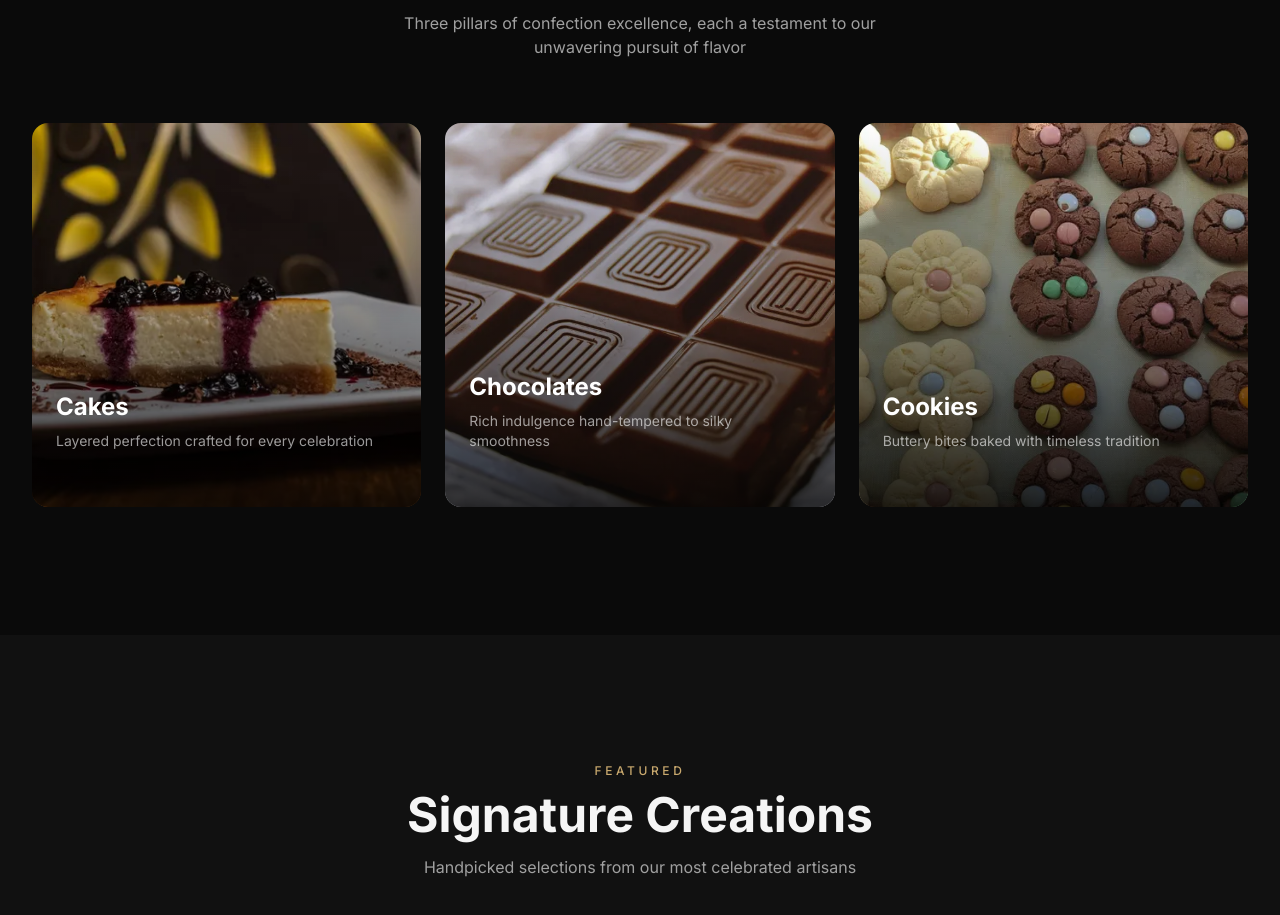
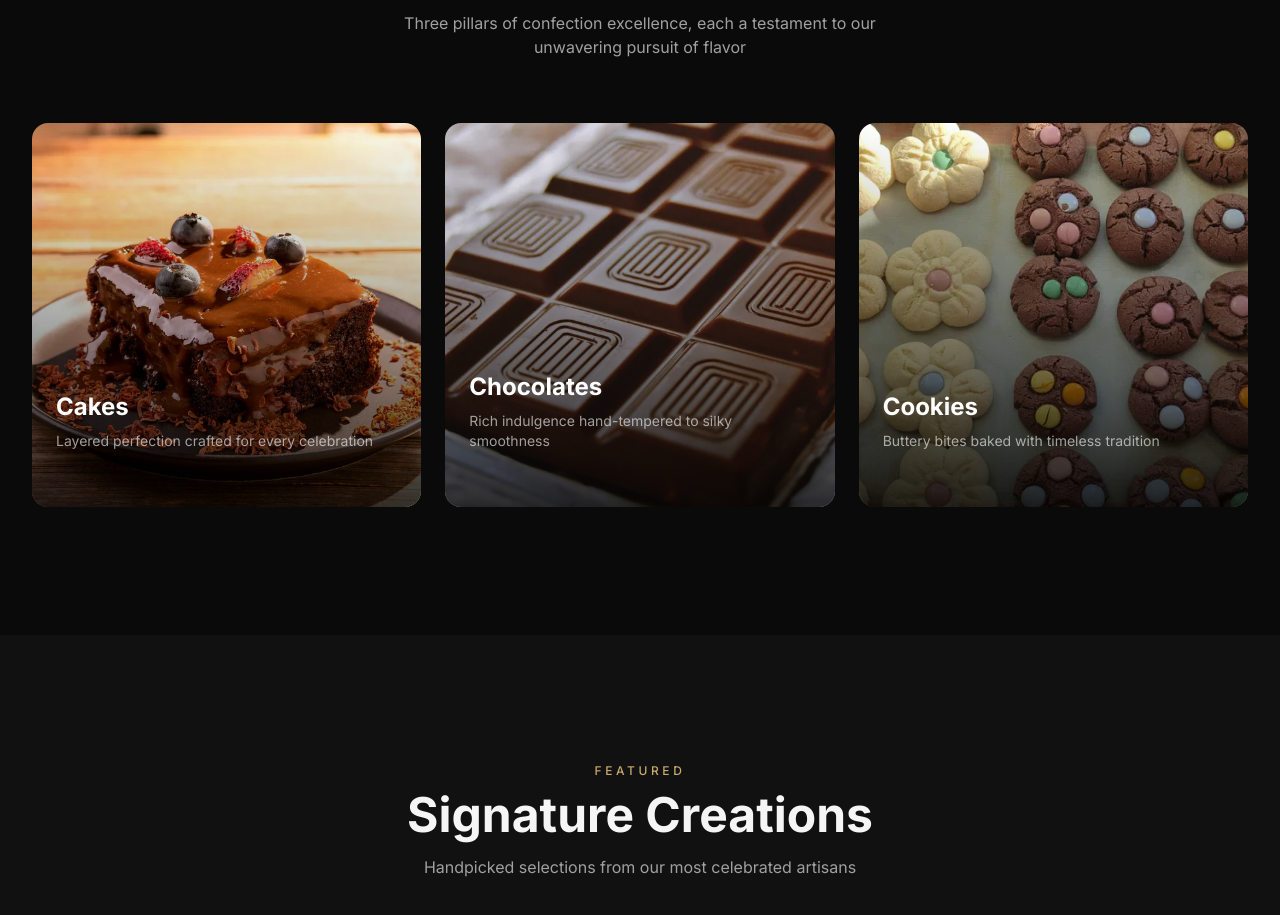
Before and after one commit to Mayank-Golchha/Bakery-Website, a Next.js app in the folder feel-the-meal/: page / in a window 1280 px wide. Shown: the part 1009-1924 px from the top of the page. Built offline with nearby package versions, Linux system fonts and the light colour scheme; no server answers; the database is empty.

Commit message:
Changed Images

```diff
--- a/feel-the-meal/src/components/CategoriesSection.tsx
+++ b/feel-the-meal/src/components/CategoriesSection.tsx
@@ -17,7 +17,7 @@ const CATEGORIES = [
     name: "Cakes",
     slug: "cakes",
     description: "Layered perfection crafted for every celebration",
-    image: "/image9.webp",
+    image: "/image2.webp",
   },
   {
     name: "Chocolates",
```
